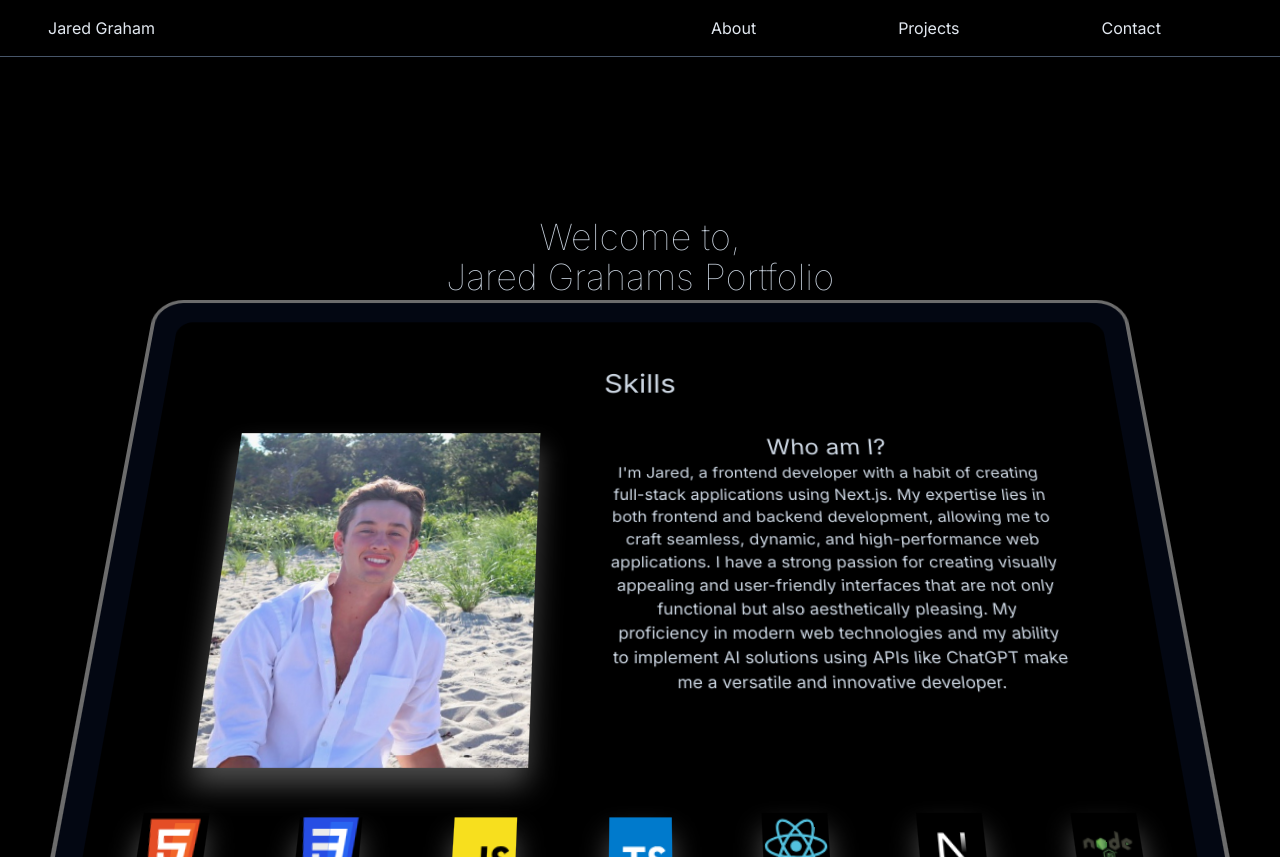
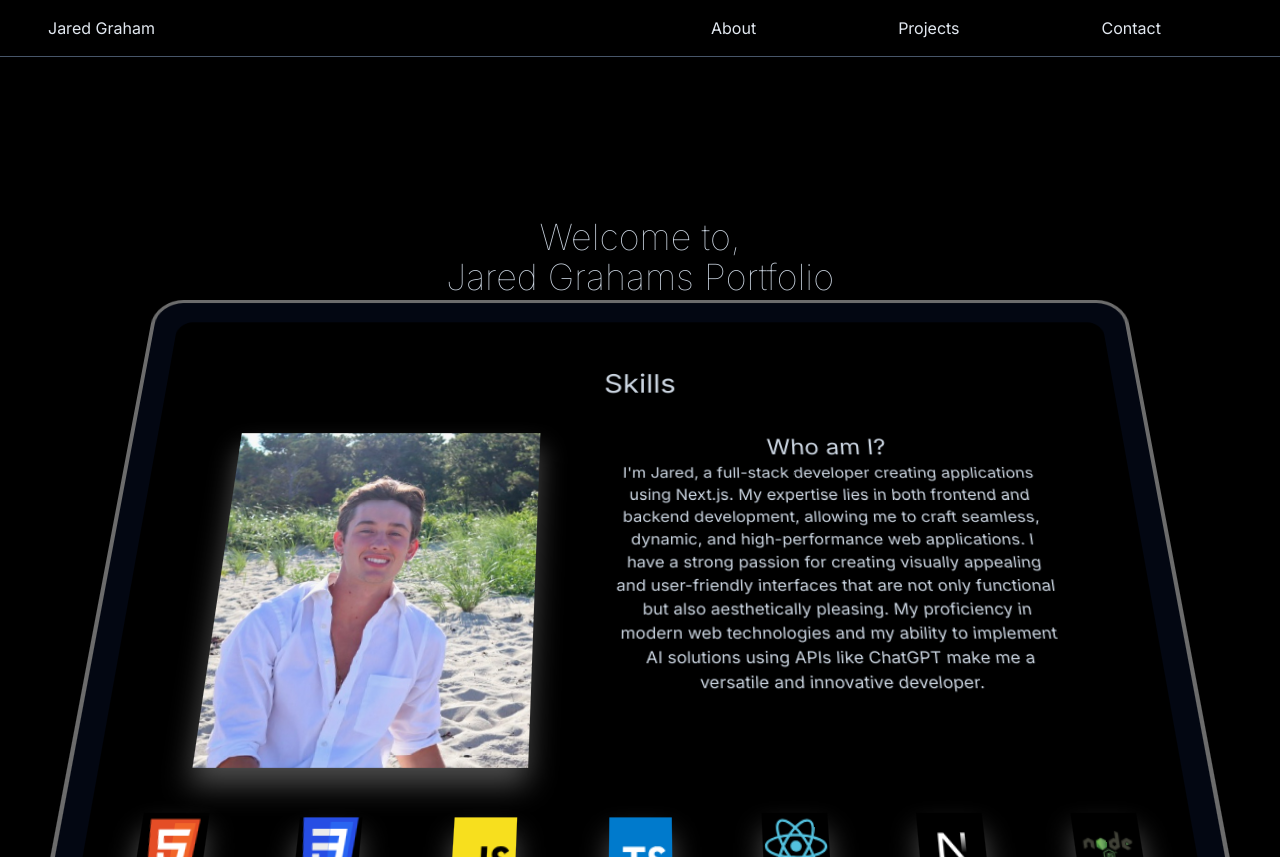
Before and after one commit to jaredvgraham/portfolio-site, a Next.js app: page / in a window 1280 px wide. Built offline with nearby package versions, Linux system fonts and the light colour scheme; no server answers.

Commit message:
full stack

```diff
--- a/src/components/Hero.tsx
+++ b/src/components/Hero.tsx
@@ -98,15 +98,14 @@ const ScrollAnimationPage = () => {
                   } overflow-hidden relative`}
                   >
                     <p className="text-slate-300">
-                      I&apos;m Jared, a frontend developer with a habit of
-                      creating full-stack applications using Next.js. My
-                      expertise lies in both frontend and backend development,
-                      allowing me to craft seamless, dynamic, and
-                      high-performance web applications. I have a strong passion
-                      for creating visually appealing and user-friendly
-                      interfaces that are not only functional but also
-                      aesthetically pleasing. My proficiency in modern web
-                      technologies and my ability to implement AI solutions
+                      I&apos;m Jared, a full-stack developer creating
+                      applications using Next.js. My expertise lies in both
+                      frontend and backend development, allowing me to craft
+                      seamless, dynamic, and high-performance web applications.
+                      I have a strong passion for creating visually appealing
+                      and user-friendly interfaces that are not only functional
+                      but also aesthetically pleasing. My proficiency in modern
+                      web technologies and my ability to implement AI solutions
                       using APIs like ChatGPT make me a versatile and innovative
                       developer.
                     </p>
```
